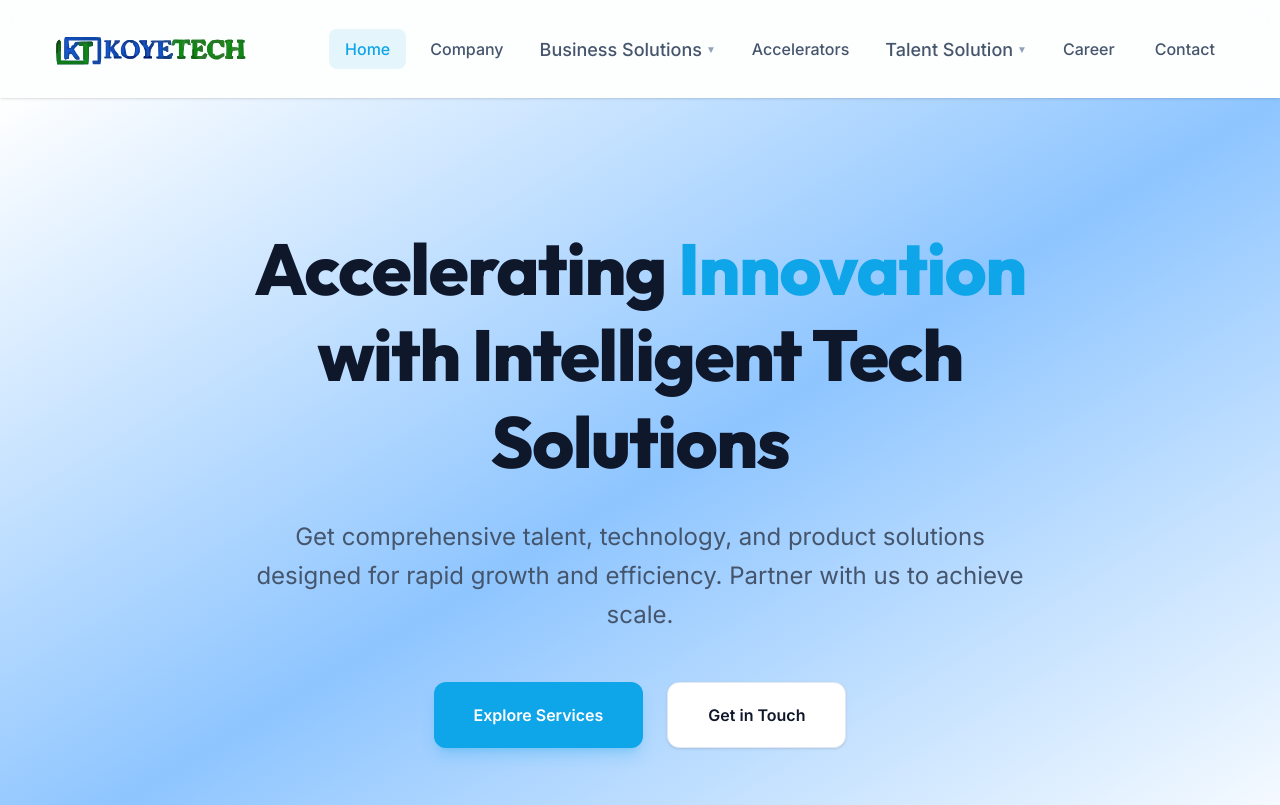
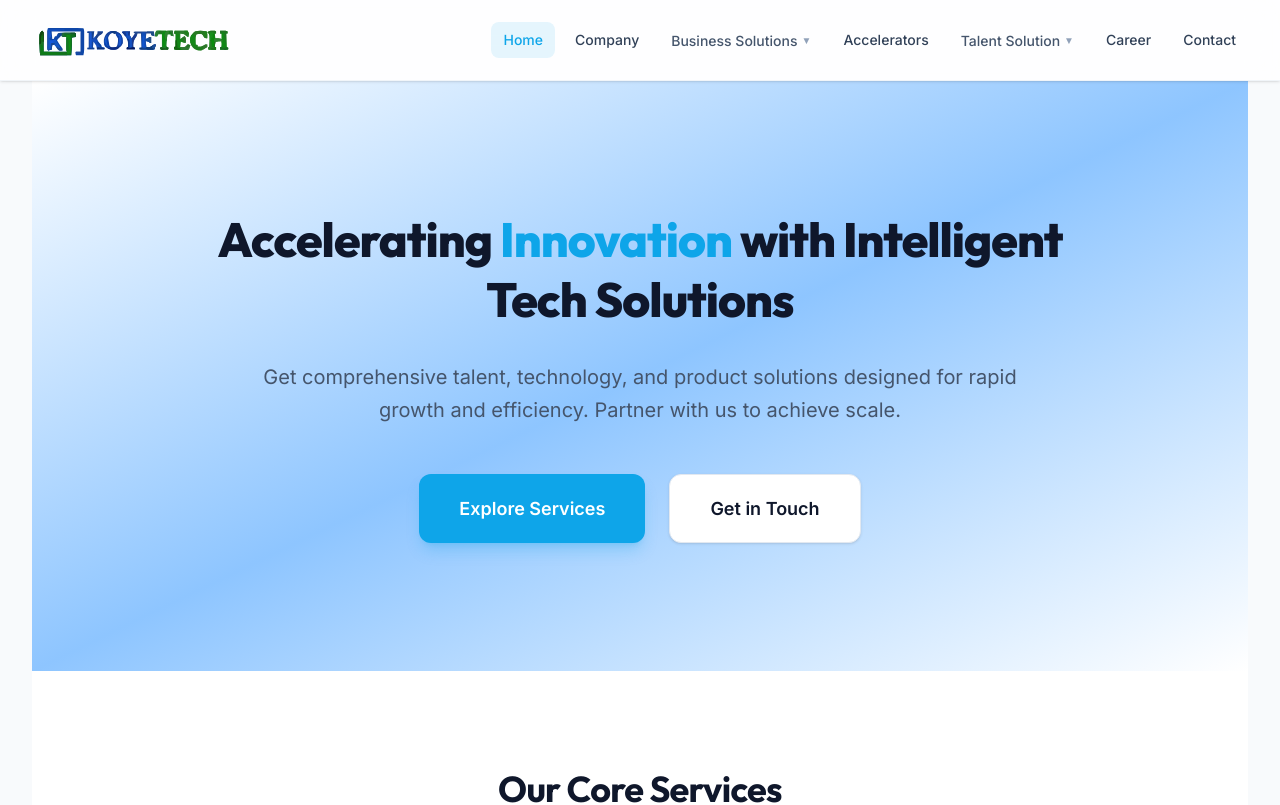
Before and after one commit to 2003-kani/Koyetech1, a Next.js app: page / in a window 1280 px wide. Shown: the top 805 px of the page. Built offline with nearby package versions, Linux system fonts and the light colour scheme.

Commit message:
changes made based on diffierent screen sizes

```diff
--- a/src/app/layout.tsx
+++ b/src/app/layout.tsx
@@ -1,20 +1,28 @@
-import type { Metadata } from "next";
-import { Outfit, Inter } from "next/font/google"; // [!code ++]
+import type { Metadata, Viewport } from "next";
+import { Outfit, Inter } from "next/font/google";
 import "./globals.css";
+import "./typography.css";
 import { SiteHeader } from "@/components/SiteHeader";
 import { SiteFooter } from "@/components/SiteFooter";
 
-const outfit = Outfit({ // [!code ++]
-  variable: "--font-outfit", // [!code ++]
-  subsets: ["latin"], // [!code ++]
-  display: "swap", // [!code ++]
-}); // [!code ++]
+const outfit = Outfit({
+  variable: "--font-outfit",
+  subsets: ["latin"],
+  display: "swap",
+});
 
-const inter = Inter({ // [!code ++]
-  variable: "--font-inter", // [!code ++]
-  subsets: ["latin"], // [!code ++]
-  display: "swap", // [!code ++]
-}); // [!code ++]
+const inter = Inter({
+  variable: "--font-inter",
+  subsets: ["latin"],
+  display: "swap",
+});
+
+export const viewport: Viewport = {
+  width: 'device-width',
+  initialScale: 1,
+  maximumScale: 5,
+  userScalable: true,
+};
 
 export const metadata: Metadata = {
   title: {
@@ -23,6 +31,16 @@ export const metadata: Metadata = {
   },
   description:
     "Koyetech provides staff augmentation, digital solutions, and business consulting to help organizations scale efficiently and deliver exceptional products.",
+  keywords: ["staff augmentation", "digital solutions", "business consulting", "IT services"],
+  themeColor: [
+    { media: '(prefers-color-scheme: light)', color: '#ffffff' },
+    { media: '(prefers-color-scheme: dark)', color: '#0f172a' },
+  ],
+  viewport: {
+    width: 'device-width',
+    initialScale: 1,
+    maximumScale: 5,
+  },
 };
 
 export default function RootLayout({
@@ -31,14 +49,19 @@ export default function RootLayout({
   children: React.ReactNode;
 }>) {
   return (
-    <html lang="en">
+    <html lang="en" className="scroll-smooth">
+      <head>
+        <meta name="viewport" content="width=device-width, initial-scale=1.0, maximum-scale=5.0, viewport-fit=cover" />
+      </head>
       <body
-        className={`${outfit.variable} ${inter.variable} min-h-screen antialiased bg-background text-foreground`} // [!code ++]
+        className={`${outfit.variable} ${inter.variable} min-h-screen antialiased bg-background text-foreground text-base leading-relaxed`}
       >
         <div className="flex flex-col min-h-screen">
           <SiteHeader />
-          <main className="flex-grow">
-            {children}
+          <main className="flex-grow px-4 sm:px-6 lg:px-8">
+            <div className="mx-auto w-full max-w-7xl">
+              {children}
+            </div>
           </main>
           <SiteFooter />
         </div>
--- /dev/null
+++ b/src/app/typography.css
@@ -0,0 +1,177 @@
+/* Base font size for mobile-first approach */
+:root {
+  /* Fluid typography - scales between min and max viewport widths */
+  --min-width: 320px;
+  --max-width: 1440px;
+  --min-font: 16px;
+  --max-font: 18px;
+
+  /* Base font size with clamp for responsive scaling */
+  font-size: clamp(
+    var(--min-font),
+    calc(var(--min-font) + (var(--max-font) - var(--min-font)) * ((100vw - var(--min-width)) / (var(--max-width) - var(--min-width)))),
+    var(--max-font)
+  );
+}
+
+/* Responsive typography scale */
+:root {
+  --text-xs: 0.75rem;     /* 12px */
+  --text-sm: 0.875rem;    /* 14px */
+  --text-base: 1rem;      /* 16px */
+  --text-lg: 1.125rem;    /* 18px */
+  --text-xl: 1.25rem;     /* 20px */
+  --text-2xl: 1.5rem;     /* 24px */
+  --text-3xl: 1.875rem;   /* 30px */
+  --text-4xl: 2.25rem;    /* 36px */
+  --text-5xl: 3rem;       /* 48px */
+  --text-6xl: 3.75rem;    /* 60px */
+  --text-7xl: 4.5rem;     /* 72px */
+
+  /* Line heights */
+  --leading-none: 1;
+  --leading-tight: 1.25;
+  --leading-snug: 1.375;
+  --leading-normal: 1.5;
+  --leading-relaxed: 1.625;
+  --leading-loose: 2;
+}
+
+/* Responsive adjustments */
+@media (min-width: 768px) {
+  :root {
+    --text-xs: 0.75rem;
+    --text-sm: 0.875rem;
+    --text-base: 1rem;
+    --text-lg: 1.125rem;
+    --text-xl: 1.25rem;
+    --text-2xl: 1.5rem;
+    --text-3xl: 1.875rem;
+    --text-4xl: 2.25rem;
+    --text-5xl: 3rem;
+    --text-6xl: 3.75rem;
+    --text-7xl: 4.5rem;
+  }
+}
+
+/* Font weight */
+:root {
+  --font-thin: 100;
+  --font-extralight: 200;
+  --font-light: 300;
+  --font-normal: 400;
+  --font-medium: 500;
+  --font-semibold: 600;
+  --font-bold: 700;
+  --font-extrabold: 800;
+  --font-black: 900;
+}
+
+/* Apply to all text elements */
+body {
+  font-size: var(--text-base);
+  line-height: var(--leading-normal);
+  -webkit-font-smoothing: antialiased;
+  -moz-osx-font-smoothing: grayscale;
+  text-rendering: optimizeLegibility;
+}
+
+/* Responsive container */
+.container {
+  width: 100%;
+  margin-left: auto;
+  margin-right: auto;
+  padding-left: 1rem;
+  padding-right: 1rem;
+}
+
+@media (min-width: 640px) {
+  .container {
+    max-width: 640px;
+  }
+}
+
+@media (min-width: 768px) {
+  .container {
+    max-width: 768px;
+  }
+}
+
+@media (min-width: 1024px) {
+  .container {
+    max-width: 1024px;
+  }
+}
+
+@media (min-width: 1280px) {
+  .container {
+    max-width: 1280px;
+  }
+}
+
+@media (min-width: 1536px) {
+  .container {
+    max-width: 1536px;
+  }
+}
+
+/* Responsive spacing */
+:root {
+  --space-0: 0;
+  --space-1: 0.25rem;
+  --space-2: 0.5rem;
+  --space-3: 0.75rem;
+  --space-4: 1rem;
+  --space-5: 1.25rem;
+  --space-6: 1.5rem;
+  --space-8: 2rem;
+  --space-10: 2.5rem;
+  --space-12: 3rem;
+  --space-16: 4rem;
+  --space-20: 5rem;
+  --space-24: 6rem;
+  --space-32: 8rem;
+  --space-40: 10rem;
+  --space-48: 12rem;
+  --space-56: 14rem;
+  --space-64: 16rem;
+}
+
+/* Responsive padding and margins */
+.px-container {
+  padding-left: max(1rem, calc((100% - var(--max-width)) / 2));
+  padding-right: max(1rem, calc((100% - var(--max-width)) / 2));
+}
+
+/* Responsive typography classes */
+.text-responsive {
+  font-size: var(--text-base);
+  line-height: var(--leading-normal);
+}
+
+@media (min-width: 768px) {
+  .text-responsive {
+    font-size: var(--text-lg);
+  }
+}
+
+/* Utility classes for responsive text */
+.text-xs { font-size: var(--text-xs); }
+.text-sm { font-size: var(--text-sm); }
+.text-base { font-size: var(--text-base); }
+.text-lg { font-size: var(--text-lg); }
+.text-xl { font-size: var(--text-xl); }
+.text-2xl { font-size: var(--text-2xl); }
+.text-3xl { font-size: var(--text-3xl); }
+.text-4xl { font-size: var(--text-4xl); }
+.text-5xl { font-size: var(--text-5xl); }
+.text-6xl { font-size: var(--text-6xl); }
+.text-7xl { font-size: var(--text-7xl); }
+
+/* Responsive line heights */
+.leading-none { line-height: var(--leading-none); }
+.leading-tight { line-height: var(--leading-tight); }
+.leading-snug { line-height: var(--leading-snug); }
+.leading-normal { line-height: var(--leading-normal); }
+.leading-relaxed { line-height: var(--leading-relaxed); }
+.leading-loose { line-height: var(--leading-loose); }
--- a/src/components/SiteHeader.tsx
+++ b/src/components/SiteHeader.tsx
@@ -15,10 +15,11 @@ function MenuLink({ href, children }: { href: string; children: React.ReactNode
     <Link
       href={href}
       className={cn(
-        "relative px-4 py-2 text-base font-medium transition-all duration-200 rounded-lg",
+        "relative px-3 py-2 text-sm font-medium transition-colors duration-200 rounded-lg whitespace-nowrap",
+        "hover:bg-slate-50 hover:text-slate-900",
         active
           ? "text-brand-primary bg-brand-primary/10"
-          : "text-slate-600 hover:bg-slate-100 hover:text-slate-900"
+          : "text-slate-700"
       )}
     >
       {children}
@@ -28,31 +29,71 @@ function MenuLink({ href, children }: { href: string; children: React.ReactNode
 
 function Dropdown({
   label,
-  items,
+  items = [],
+  isMobile = false,
+  isExpanded = false,
+  onToggle,
 }: {
   label: string;
-  items: Array<{ label: string; href: string; description?: string }>;
+  items?: Array<{ label: string; href: string; description?: string }>;
+  isMobile?: boolean;
+  isExpanded?: boolean;
+  onToggle?: () => void;
 }) {
+  if (isMobile) {
     return (
-    <div className="group relative">
-      <button className="inline-flex items-center gap-1 px-3 py-2 text-base font-medium text-slate-600 hover:text-slate-900 transition-colors rounded-lg hover:bg-slate-100">
+      <div className="w-full">
+        <button
+          onClick={onToggle}
+          className="w-full flex items-center justify-between px-4 py-3 text-base font-medium text-slate-800 hover:bg-slate-50 rounded-lg transition-colors"
+        >
           {label}
-        <span className="text-slate-400 text-[10px]">▼</span>
+          <span className={`transition-transform ${isExpanded ? 'rotate-180' : ''}`}>▼</span>
         </button>
-      <div className="invisible absolute right-0 top-full z-50 mt-1 w-[280px] rounded-xl border border-slate-200 bg-white p-2 shadow-xl shadow-slate-200/50 opacity-0 transition-all duration-200 group-hover:visible group-hover:opacity-100 group-hover:translate-y-0 translate-y-2 md:block">
-        <div className="grid gap-1">
+        {isExpanded && (
+          <div className="mt-1 ml-4 space-y-1">
             {items.map((it) => (
               <Link
                 key={it.href}
                 href={it.href}
-              className="rounded-lg px-3 py-2.5 hover:bg-slate-50 transition-colors block"
+                className="block px-4 py-2 text-sm text-slate-700 rounded-lg hover:bg-slate-50"
+                onClick={() => onToggle?.()}
               >
-              <div className="text-sm font-medium text-slate-900">{it.label}</div>
-              {it.description ? (
+                {it.label}
+                {it.description && (
+                  <div className="text-xs text-slate-500 mt-0.5">{it.description}</div>
+                )}
+              </Link>
+            ))}
+          </div>
+        )}
+      </div>
+    );
+  }
+
+  return (
+    <div className="group relative">
+      <button
+        className="inline-flex items-center gap-1 px-3 py-2 text-sm md:text-base font-medium text-slate-600 hover:text-slate-900 transition-colors rounded-lg hover:bg-slate-100"
+        aria-expanded={isExpanded}
+      >
+        {label}
+        <span className="text-slate-400 text-[10px] transition-transform group-hover:rotate-180">▼</span>
+      </button>
+      <div className="invisible absolute right-0 top-full z-50 mt-1 w-64 rounded-xl border border-slate-200 bg-white p-2 shadow-xl shadow-slate-200/50 opacity-0 transition-all duration-200 group-hover:visible group-hover:opacity-100 group-hover:translate-y-0 translate-y-2">
+        <div className="space-y-1">
+          {items.map((it) => (
+            <Link
+              key={it.href}
+              href={it.href}
+              className="block rounded-lg px-3 py-2.5 text-sm hover:bg-slate-50 transition-colors"
+            >
+              <div className="font-medium text-slate-900">{it.label}</div>
+              {it.description && (
                 <div className="mt-0.5 text-xs text-slate-500">
                   {it.description}
                 </div>
-              ) : null}
+              )}
             </Link>
           ))}
         </div>
@@ -62,7 +103,7 @@ function Dropdown({
 }
 
 export function SiteHeader() {
-  const [open, setOpen] = useState(false);
+  const [isMenuOpen, setIsMenuOpen] = useState(false);
   const [expandedDropdown, setExpandedDropdown] = useState<string | null>(null);
   const business = nav.mega.businessSolutions.items;
   const talent = nav.mega.talentSolution.items;
@@ -71,39 +112,49 @@ export function SiteHeader() {
     setExpandedDropdown(expandedDropdown === label ? null : label);
   };
 
+  const closeMenu = () => {
+    setIsMenuOpen(false);
+    setExpandedDropdown(null);
+  };
+
   const mobileGroups = useMemo(
     () => [
-      { label: "Home", items: [{ label: "Home", href: "/" }] },
-      { label: "Company", items: [{ label: "Company", href: "/company" }] },
+      { label: "Home", href: "/" },
+      { label: "Company", href: "/company" },
       {
         label: "Business Solutions",
         items: business,
         isDropdown: true
       },
-      { label: "Accelerators", items: [{ label: "Accelerators", href: "/accelerators" }] },
+      { label: "Accelerators", href: "/accelerators" },
       {
         label: "Talent Solution",
         items: talent,
         isDropdown: true
       },
-      { label: "Career", items: [{ label: "Career", href: "/career" }] },
-      { label: "Contact", items: [{ label: "Contact", href: "/contact" }] },
+      { label: "Career", href: "/career" },
+      { label: "Contact", href: "/contact" },
     ],
     [business, talent],
   );
 
   return (
-    <header className="sticky top-0 z-50 w-full glass border-b border-white/40 shadow-sm transition-all duration-300">
-      <div className="w-full px-6 md:px-12">
-        <div className="flex h-24 items-center justify-between">
-          <div className="flex items-center">
-            <Link href="/" className="flex items-center transition-opacity hover:opacity-80">
-              <Logo priority className="h-10 w-auto text-brand-primary" />
+    <header className="sticky top-0 z-50 w-full bg-white/80 backdrop-blur-lg border-b border-slate-100 shadow-sm">
+      <div className="w-full px-4 sm:px-6 lg:px-8">
+        <div className="flex h-16 md:h-20 items-center justify-between">
+          {/* Logo */}
+          <div className="flex-shrink-0">
+            <Link
+              href="/"
+              className="flex items-center transition-opacity hover:opacity-80"
+              onClick={closeMenu}
+            >
+              <Logo priority className="h-8 md:h-10 w-auto text-brand-primary" />
             </Link>
           </div>
 
-          <nav className="hidden items-center space-x-4 md:flex">
-            <div className="hidden items-center space-x-2 md:flex">
+          {/* Desktop Navigation */}
+          <nav className="hidden md:flex items-center space-x-1 lg:space-x-2">
             <MenuLink href="/">Home</MenuLink>
             <MenuLink href="/company">Company</MenuLink>
             <Dropdown label="Business Solutions" items={business} />
@@ -111,59 +162,59 @@ export function SiteHeader() {
             <Dropdown label="Talent Solution" items={talent} />
             <MenuLink href="/career">Career</MenuLink>
             <MenuLink href="/contact">Contact</MenuLink>
-            </div>
           </nav>
 
+          {/* Mobile menu button */}
           <button
-            className="inline-flex h-10 w-10 items-center justify-center rounded-full border border-slate-200 bg-white text-slate-900 hover:bg-slate-50 md:hidden"
-            onClick={() => setOpen((v) => !v)}
-            aria-expanded={open}
+            className="inline-flex items-center justify-center p-2 rounded-md text-slate-600 hover:text-slate-900 hover:bg-slate-100 focus:outline-none focus:ring-2 focus:ring-inset focus:ring-brand-primary md:hidden"
+            onClick={() => setIsMenuOpen(!isMenuOpen)}
+            aria-expanded={isMenuOpen}
             aria-label="Toggle menu"
           >
-            <span className="sr-only">{open ? 'Close menu' : 'Open menu'}</span>
-            <span className="block h-0.5 w-6 bg-current transition-transform duration-300 ease-in-out" aria-hidden="true" style={open ? { transform: 'rotate(45deg) translate(1px, 1px)' } : {}}></span>
-            <span className="mt-1 block h-0.5 w-4 bg-current transition-transform duration-300 ease-in-out" aria-hidden="true" style={open ? { transform: 'rotate(-45deg) translate(1px, -1px)' } : {}}></span>
+            <span className="sr-only">{isMenuOpen ? 'Close menu' : 'Open menu'}</span>
+            {isMenuOpen ? (
+              <svg className="block h-6 w-6" fill="none" viewBox="0 0 24 24" stroke="currentColor">
+                <path strokeLinecap="round" strokeLinejoin="round" strokeWidth={2} d="M6 18L18 6M6 6l12 12" />
+              </svg>
+            ) : (
+              <svg className="block h-6 w-6" fill="none" viewBox="0 0 24 24" stroke="currentColor">
+                <path strokeLinecap="round" strokeLinejoin="round" strokeWidth={2} d="M4 6h16M4 12h16M4 18h16" />
+              </svg>
+            )}
           </button>
         </div>
       </div>
 
-      {open ? (
-        <div className="border-t border-slate-200 bg-white/95 backdrop-blur-xl md:hidden">
-          <Container className="py-4">
-            <div className="grid gap-4">
-              {mobileGroups.map((g) => (
-                <div key={g.label}>
-                  <div
-                    className="flex items-center justify-between text-sm font-semibold text-slate-900 px-3 py-2 rounded-lg hover:bg-slate-50 cursor-pointer"
-                    onClick={() => g.items.length > 1 ? toggleDropdown(g.label) : (window.location.href = g.items[0].href)}
+      {/* Mobile menu */}
+      <div className={`md:hidden ${isMenuOpen ? 'block' : 'hidden'}`}>
+        <div className="pt-2 pb-3 space-y-1 px-4 sm:px-6 bg-white border-t border-slate-100">
+          {mobileGroups.map((item) => {
+            if ('items' in item) {
+              const isExpanded = expandedDropdown === item.label;
+              return (
+                <Dropdown
+                  key={item.label}
+                  label={item.label}
+                  items={item.items}
+                  isMobile={true}
+                  isExpanded={isExpanded}
+                  onToggle={() => toggleDropdown(item.label)}
+                />
+              );
+            }
+            return (
+              <Link
+                key={item.href}
+                href={item.href}
+                className="block px-4 py-3 text-base font-medium text-slate-700 hover:bg-slate-50 rounded-lg"
+                onClick={closeMenu}
               >
-                    {g.label}
-                    {g.items.length > 1 && (
-                      <span className="text-slate-400 text-xs transform transition-transform">
-                        {expandedDropdown === g.label ? '▲' : '▼'}
-                      </span>
-                    )}
+                {item.label}
+              </Link>
+            );
+          })}
         </div>
-                  {(expandedDropdown === g.label || g.items.length === 1) && (
-                    <div className="mt-1 ml-4 space-y-1">
-                      {g.items.map((it) => (
-                        <Link
-                          key={it.href}
-                          href={it.href}
-                          onClick={() => setOpen(false)}
-                          className="block px-3 py-2 text-sm text-slate-700 rounded-lg hover:bg-slate-50"
-                        >
-                          {it.label}
-                        </Link>
-                      ))}
       </div>
-                  )}
-                </div>
-              ))}
-            </div>
-          </Container>
-        </div>
-      ) : null}
     </header>
   );
 }
```
Lines whose indentation alone changed are shown as unchanged.
